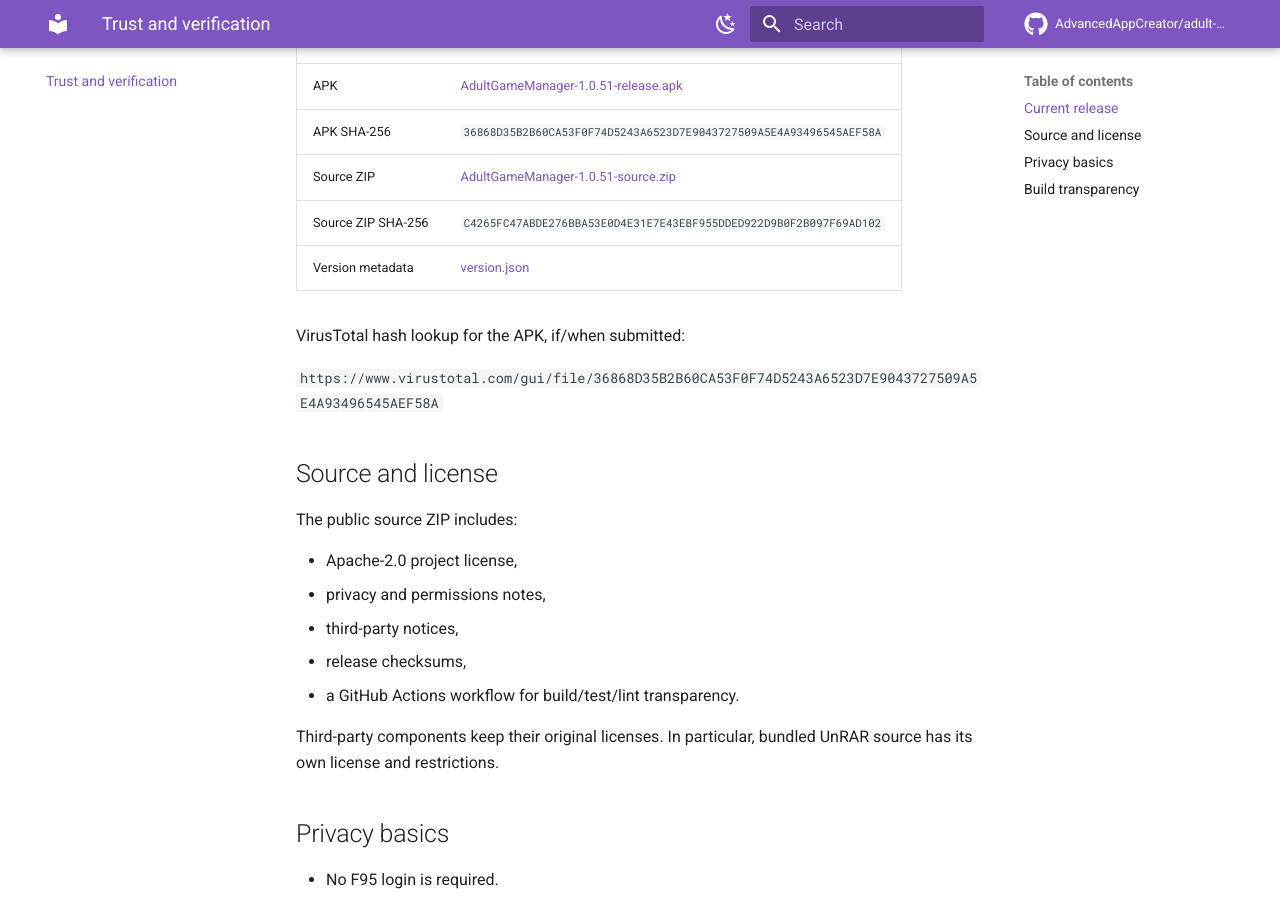
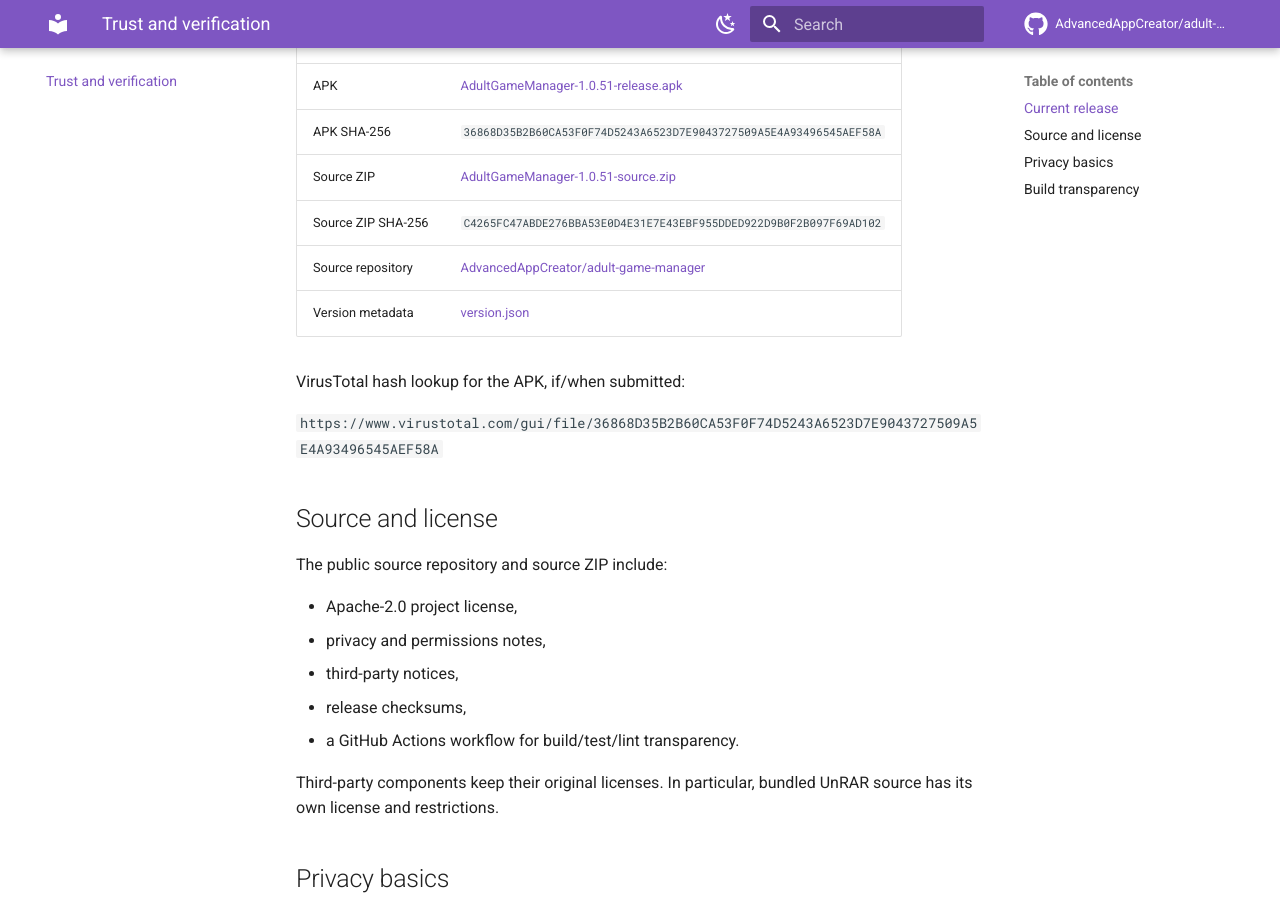
Before and after one commit to AdvancedAppCreator/adult-game-manager-releases, an MkDocs documentation site: the page built from docs/trust.md, in a window 1280 px wide and 900 px high, scrolled down 372 px. Built offline with MkDocs 1.6.1 and Material for MkDocs 9.7.7, drawn with Linux system fonts in a browser that asks for light colours; comment, search, counter and statistics services are not loaded.

Commit message:
Link AGM source repository
Co-authored-by: Copilot <223556219+Copilot@users.noreply.github.com>

```diff
--- a/docs/trust.md
+++ b/docs/trust.md
@@ -16,6 +16,7 @@ Adult Game Manager is designed to be local-first and verifiable.
 | APK SHA-256 | `36868D35B2B60CA53F0F74D5243A6523D7E9043727509A5E4A93496545AEF58A` |
 | Source ZIP | [AdultGameManager-1.0.51-source.zip](https://github.com/AdvancedAppCreator/adult-game-manager-releases/releases/download/app/AdultGameManager-1.0.51-source.zip) |
 | Source ZIP SHA-256 | `C4265FC47ABDE276BBA53E0D4E31E7E43EBF955DDED922D9B0F2B097F69AD102` |
+| Source repository | [AdvancedAppCreator/adult-game-manager](https://github.com/AdvancedAppCreator/adult-game-manager) |
 | Version metadata | [version.json](https://github.com/AdvancedAppCreator/adult-game-manager-releases/releases/download/app/version.json) |
 
 VirusTotal hash lookup for the APK, if/when submitted:
@@ -24,7 +25,7 @@ VirusTotal hash lookup for the APK, if/when submitted:
 
 ## Source and license
 
-The public source ZIP includes:
+The public source repository and source ZIP include:
 
 - Apache-2.0 project license,
 - privacy and permissions notes,
```
